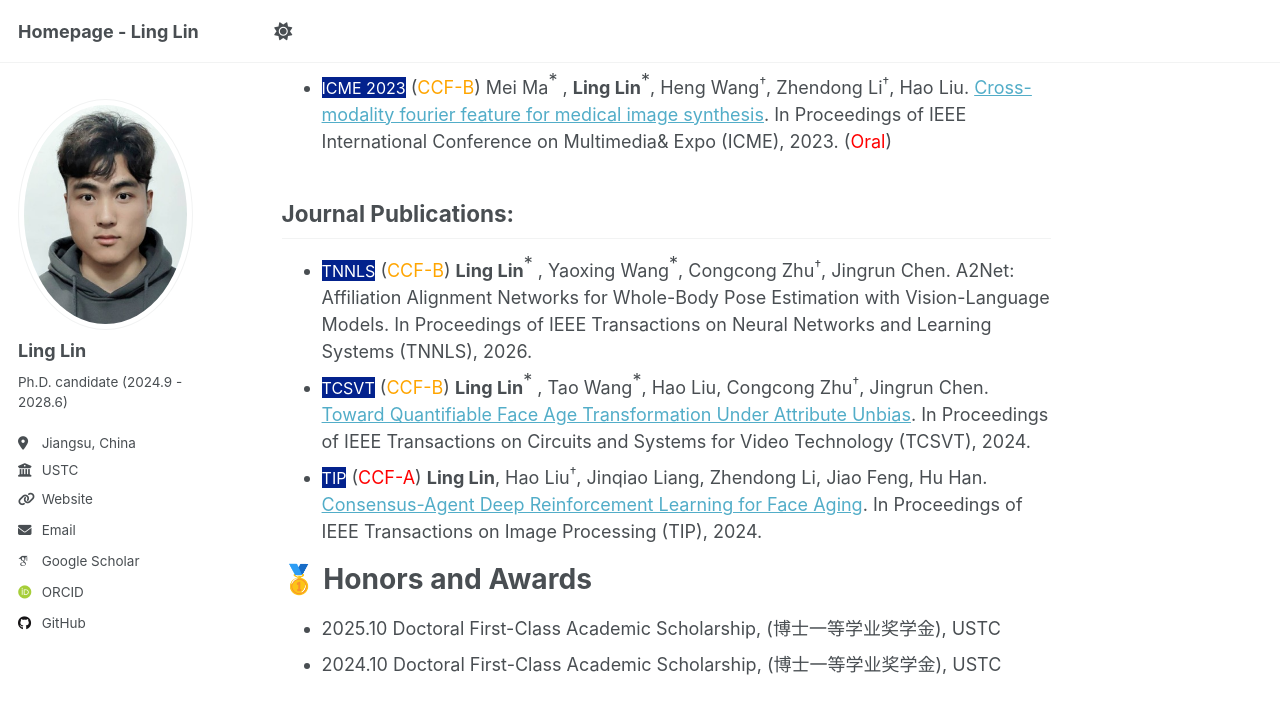
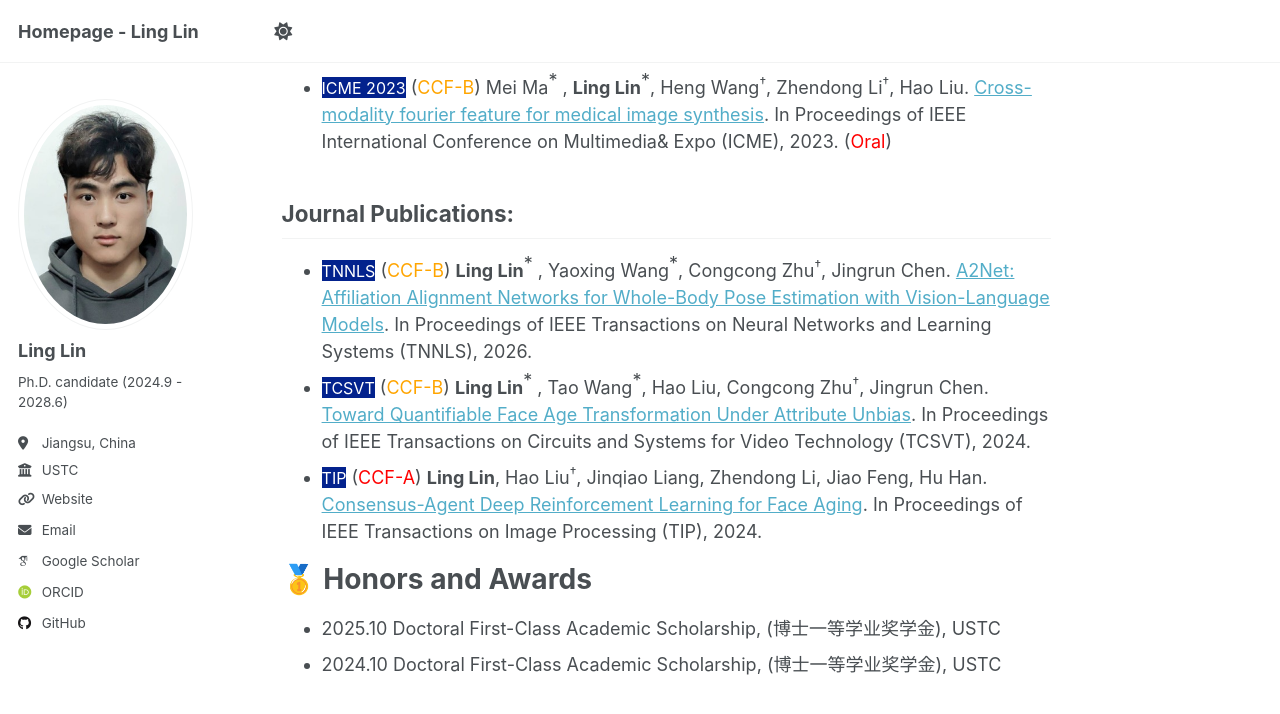
Before and after one commit to LingLin-ll/LingLin-ll.github.io, a Jekyll site: the page built from _pages/about.md, in a window 1280 px wide and 900 px high, scrolled down 811 px. Shown: the top 714 px of the window. Built offline with Jekyll 4.4.1, drawn with Linux system fonts in a browser that asks for light colours; some web fonts are replaced; part of the change alters nothing that is shown.

Commit message:
Update about.md

```diff
--- a/_pages/about.md
+++ b/_pages/about.md
@@ -30,7 +30,7 @@ I am Ling Lin, a Ph.D. candidate at the University of Science and Technology of
 
 ## Journal Publications:
 * <span style="background-color: #03228D"><font color=white size=3>TNNLS</font></span> (<font color=orange>CCF-B</font>) **Ling Lin**<sup><font size=4>* </font></sup>, Yaoxing Wang<sup><font size=4>*</font></sup>, Congcong Zhu<sup>†</sup>, Jingrun Chen.
-A2Net: Affiliation Alignment Networks for Whole-Body Pose Estimation with Vision-Language Models. In Proceedings of IEEE Transactions on Neural Networks and Learning Systems (TNNLS), 2026.
+[A2Net: Affiliation Alignment Networks for Whole-Body Pose Estimation with Vision-Language Models](https://ieeexplore.ieee.org/document/11373586). In Proceedings of IEEE Transactions on Neural Networks and Learning Systems (TNNLS), 2026.
 * <span style="background-color: #03228D"><font color=white size=3>TCSVT</font></span> (<font color=orange>CCF-B</font>) **Ling Lin**<sup><font size=4>* </font></sup>, Tao Wang<sup><font size=4>*</font></sup>, Hao Liu, Congcong Zhu<sup>†</sup>, Jingrun Chen. [Toward Quantifiable Face Age Transformation Under Attribute Unbias](https://ieeexplore.ieee.org/abstract/document/10583942). In Proceedings of IEEE Transactions on Circuits and Systems for Video Technology (TCSVT), 2024.
 * <span style="background-color: #03228D"><font color=white size=3>TIP</font></span> (<font color=red>CCF-A</font>) **Ling Lin**, Hao Liu<sup>†</sup>, Jinqiao Liang, Zhendong Li, Jiao Feng, Hu Han. [Consensus-Agent Deep Reinforcement Learning for Face Aging](https://ieeexplore.ieee.org/abstract/document/10458950). In Proceedings of IEEE Transactions on Image Processing (TIP), 2024.
 
```
